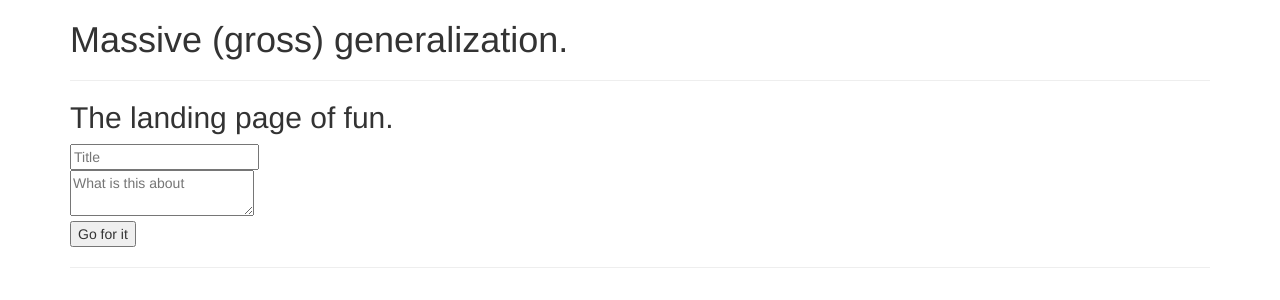
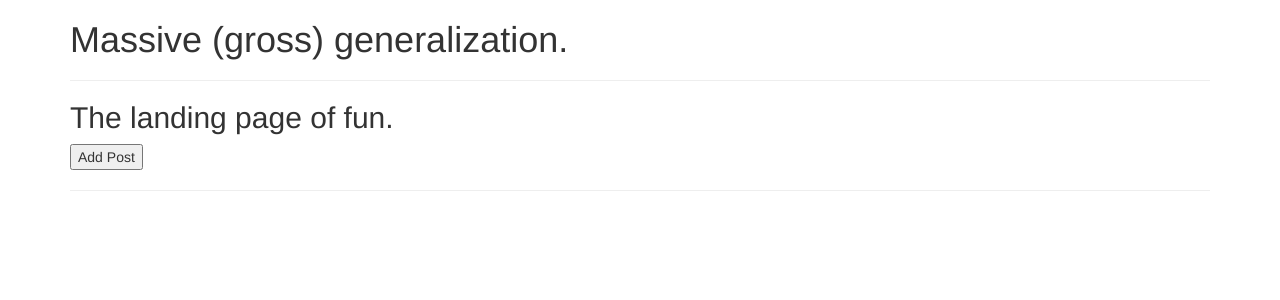
Before and after one commit to CallaRudolph/react-upvote, a React app: page / in a window 1280 px wide. Shown: the top 300 px of the page. Built offline with nearby package versions, Linux system fonts and the light colour scheme.

Commit message:
hide form behind button, place form in modal

```diff
--- a/src/components/NewPostControl.jsx
+++ b/src/components/NewPostControl.jsx
@@ -1,10 +1,42 @@
 import React from "react";
 import NewPostForm from "./NewPostForm";
+import { Modal } from "react-bootstrap";
 
-function NewPostControl(){
-  return (
-    <NewPostForm/>
-  );
+class NewPostControl extends React.Component {
+
+  constructor(props){
+    super(props);
+    this.state = {formModalVisible: false};
+    this.showFormModal = this.showFormModal.bind(this);
+    this.hideFormModal = this.hideFormModal.bind(this);
+  }
+
+  showFormModal() {
+    this.setState({formModalVisible: true});
+  }
+
+  hideFormModal() {
+    this.setState({formModalVisible: false});
+  }
+
+  render() {
+    return (
+      <div>
+        <button onClick={this.showFormModal}>Add Post</button>
+        <Modal
+          show={this.state.formModalVisible}
+          onHide={this.hideFormModal}>
+          <Modal.Header>
+            <Modal.Title>Add Post</Modal.Title>
+          </Modal.Header>
+          <Modal.Body>
+            <NewPostForm
+              hideFormOnSubmit = {this.hideFormModal}/>
+          </Modal.Body>
+        </Modal>
+      </div>
+    );
+  }
 }
 
 export default NewPostControl;
--- a/src/components/NewPostForm.jsx
+++ b/src/components/NewPostForm.jsx
@@ -3,6 +3,7 @@ import { connect } from "react-redux";
 import c from "./../constants";
 import { v4 } from "uuid";
 import Moment from "moment";
+import PropTypes from "prop-types";
 
 class NewPostForm extends React.Component {
   constructor(props) {
@@ -24,6 +25,7 @@ class NewPostForm extends React.Component {
       downvotes: null
     };
     dispatch(action);
+    this.props.hideFormOnSubmit();
   }
 
   render() {
@@ -48,6 +50,10 @@ class NewPostForm extends React.Component {
   }
 }
 
+NewPostForm.propTypes = {
+  hideFormOnSubmit: PropTypes.func
+};
+
 NewPostForm = connect()(NewPostForm);
 
 export default NewPostForm;
--- a/src/components/Post.jsx
+++ b/src/components/Post.jsx
@@ -1,6 +1,5 @@
 import React from "react";
 import PropTypes from "prop-types";
-import Moment from "moment";
 
 function Post(props){
   var time = props.timeStamp.format("MMM Do, h:mm a");
```
